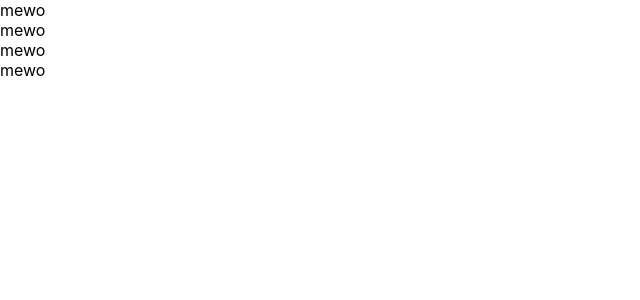
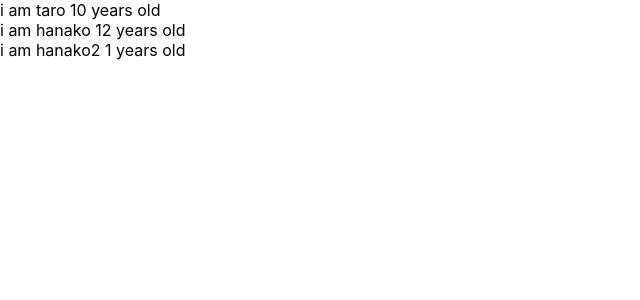
Before and after one commit to whiteononon/udemy-react-redux-crud-applicarion, a React (Create React App) app: page / in a window 1280 px wide. Shown: the top 300 px of the page, without its empty margins (0-640 px from the left). Built offline with nearby package versions, Linux system fonts and the light colour scheme.

Commit message:
learn props

```diff
--- a/src/App.js
+++ b/src/App.js
@@ -1,32 +1,38 @@
 import React from "react";
 
-// function App() {
-//   return (
-//     <>
-//       <label htmlFor="bar">Bar</label>
-//       <input
-//         type="text"
-//         onChange={() => {
-//           console.log("hi");
-//         }}
-//       />
-//     </>
-//   );
-// }
-
 const App = () => {
+  const profiles = [
+    {
+      name: "taro",
+      age: 10,
+    },
+    {
+      name: "hanako",
+      age: 12,
+    },
+    {
+      name: "hanako2",
+    },
+  ];
   return (
     <div>
-      <Cat />
-      <Cat />
-      <Cat />
-      <Cat />
+      {profiles.map((profile, index) => {
+        return <User key={index} name={profile.name} age={profile.age} />;
+      })}
     </div>
   );
 };
 
-const Cat = () => {
-  return <div>mewo</div>;
+const User = (props) => {
+  return (
+    <div>
+      i am {props.name} {props.age} years old
+    </div>
+  );
+};
+
+User.defaultProps = {
+  age: 1,
 };
 
 export default App;
```
